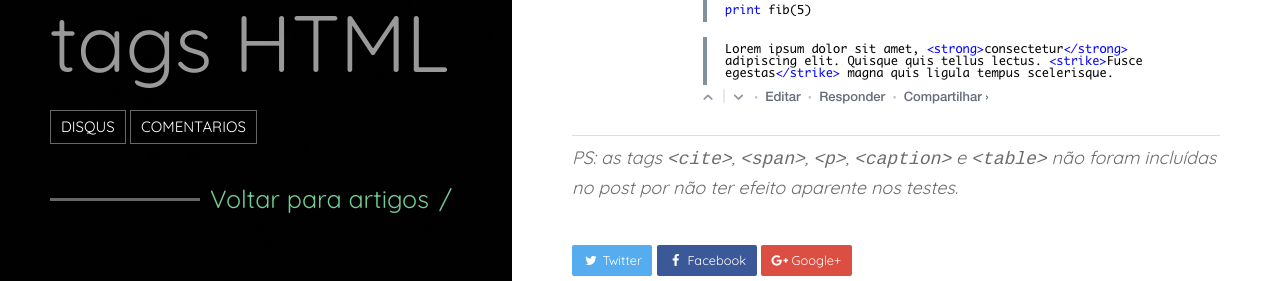
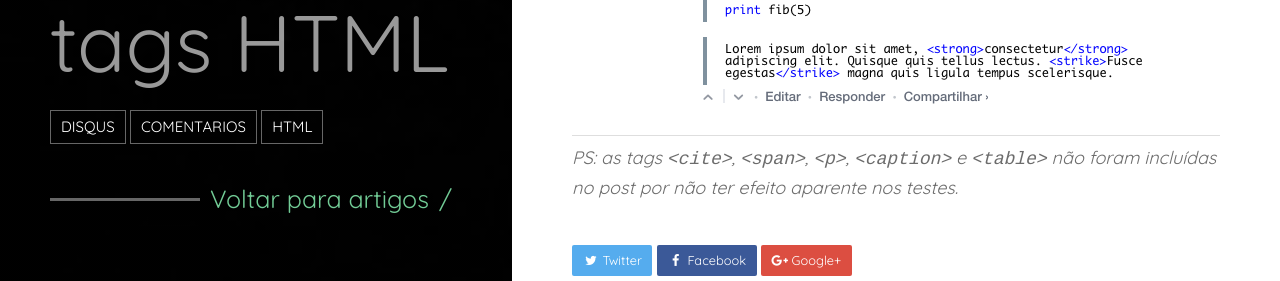
Before and after one commit to fernandosavio/fernandosavio.github.io, a Jekyll site: the page built from _posts/2016-06-06-comentarios-disqus.md, in a window 1280 px wide. Shown: the part 4716-4997 px from the top of the page. Built offline with Jekyll 4.4.1, drawn with Linux system fonts in a browser that asks for light colours; comment, search, counter and statistics services are not loaded.

Commit message:
frescura

```diff
--- a/_posts/2016-06-06-comentarios-disqus.md
+++ b/_posts/2016-06-06-comentarios-disqus.md
@@ -5,6 +5,8 @@ excerpt: "Uma 'documentação' pessoal das tags aceitas pelo Disqus"
 tags:
   - disqus
   - comentarios
+  - html
+
 ---
 
 # Disqus: usando tags HTML
```
